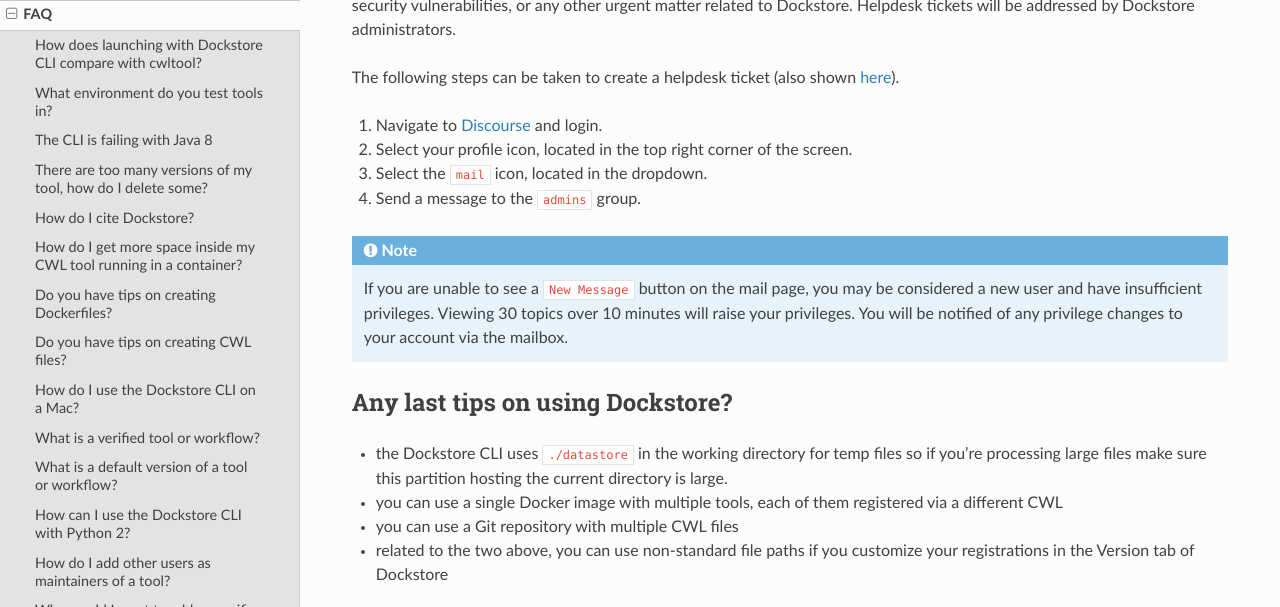
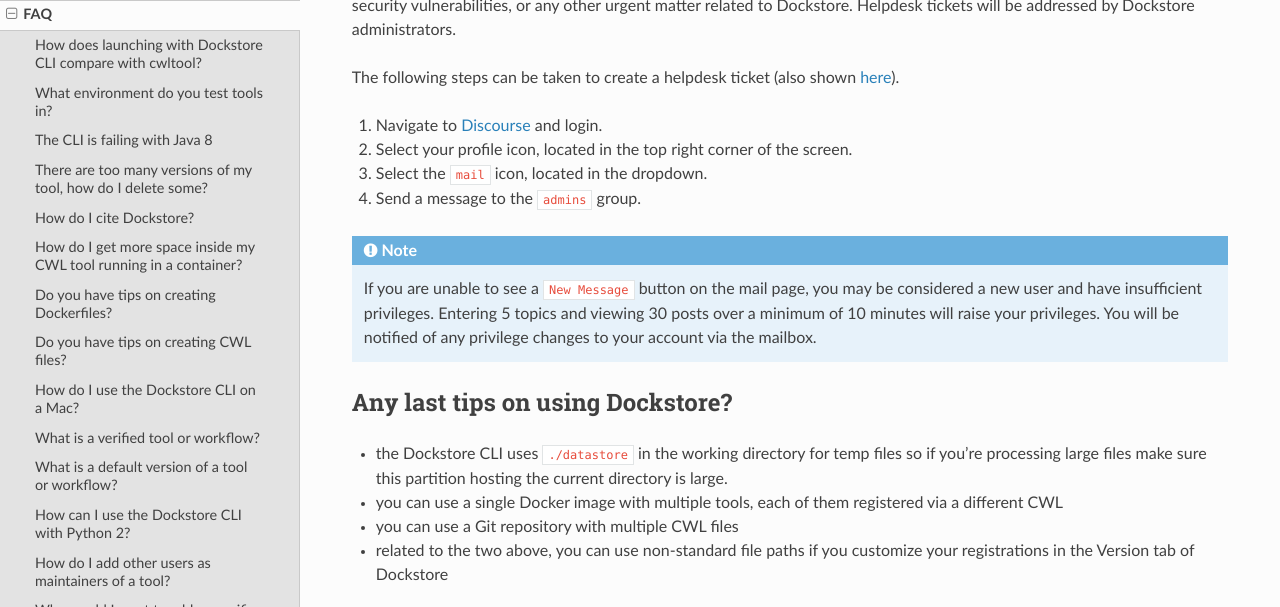
Before and after one commit to dockstore/dockstore-documentation, a Sphinx documentation site: the page built from docs/faq.rst, in a window 1280 px wide and 900 px high, scrolled down 6082 px, cut to the strip 0-607 px from the top of the window. Built offline with Sphinx 7.4.7 and the Read the Docs theme 2.0.0, drawn with Linux system fonts in a browser that asks for light colours.

Commit message:
Fixed topic/post mixup, added topic entrance requirement

```diff
--- a/docs/faq.rst
+++ b/docs/faq.rst
@@ -329,7 +329,8 @@
 4. Send a message to the ``admins`` group.
 
 .. Note:: If you are unable to see a ``New Message`` button on the mail page, you may be considered a new user and have insufficient privileges. \
-   Viewing 30 topics over 10 minutes will raise your privileges. You will be notified of any privilege changes to your account via the mailbox.
+   Entering 5 topics and viewing 30 posts over a minimum of 10 minutes will raise your privileges. \
+   You will be notified of any privilege changes to your account via the mailbox.
 
 
 Any last tips on using Dockstore?
```
